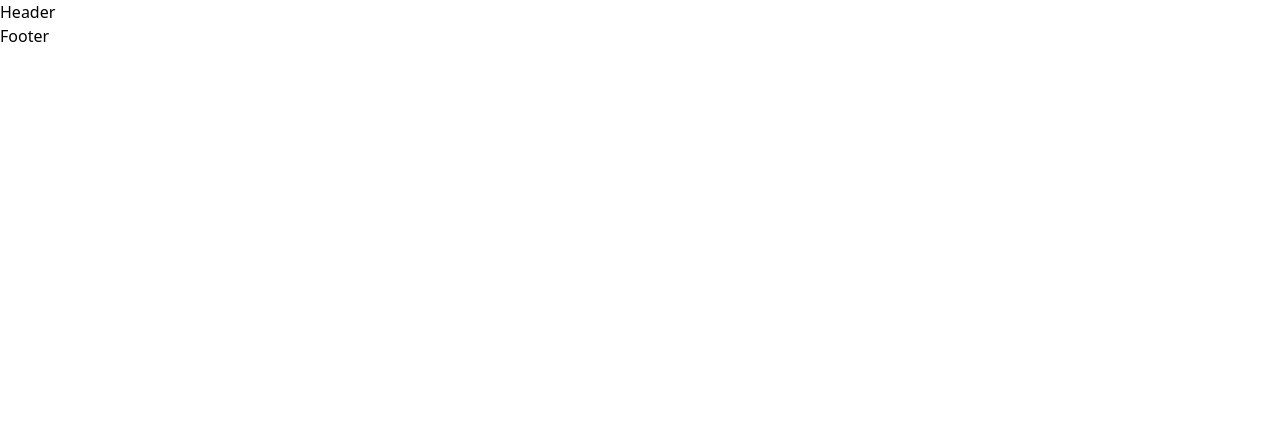
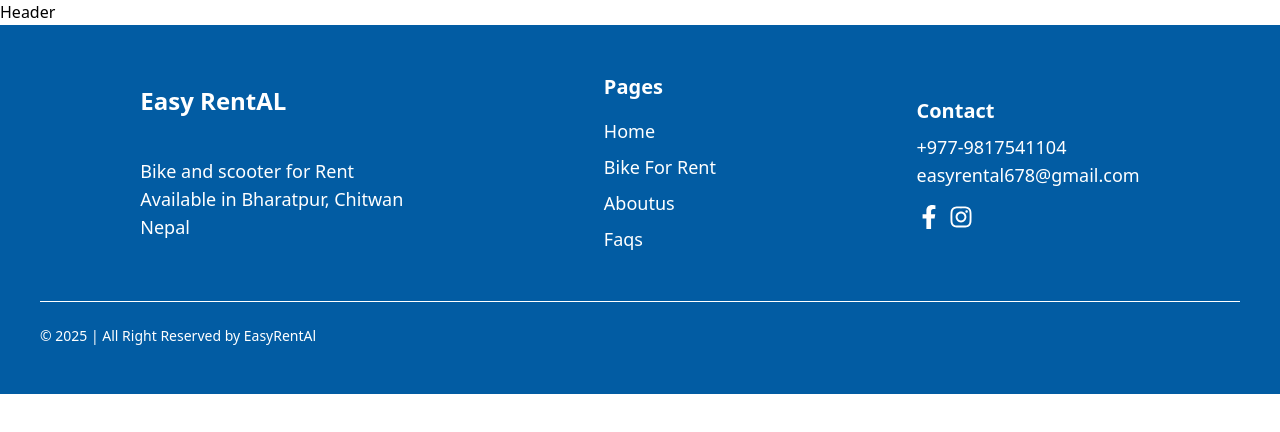
Before and after one commit to preranathapaa/EasyRental-Frontend, a React (Vite) app: page / in a window 1280 px wide. Shown: the top 432 px of the page. Built offline with nearby package versions, Linux system fonts and the light colour scheme.

Commit message:
footer created

```diff
--- a/src/components/footer/Footer.jsx
+++ b/src/components/footer/Footer.jsx
@@ -1,9 +1,63 @@
 import React from 'react'
+import { FaFacebookF } from "react-icons/fa";
+import { FaInstagram } from "react-icons/fa";
+const Footer = () => {
+    return (
+        <>
+            <footer className="bg-[#025CA3] text-[#FFFFFF] px-10 py-12 border-t">
+                <div className="max-w-7xl flex  justify-around items-center">
+                    {/* Column 1: Logo and Description */}
+                    <div>
+                         <div className=" mb-10 text-2xl font-bold text-[#FFFFFF]">
+          Easy <span className="text-[#FFFFFF]">RentAL</span>
+        </div>
 
-const Footer = () => {
-  return (
-    <div>Footer</div>
-  )
+                        <p className="text-lg font-medium">
+                            Bike and scooter for Rent<br />
+                            Available in Bharatpur, Chitwan<br />
+                            Nepal
+                        </p>
+                    </div>
+
+                    {/* Column 2: Page Links */}
+                    <div>
+                        <h3 className="text-xl font-bold mb-4">Pages</h3>
+                        <ul className="space-y-2 text-lg">
+                            <li><a href="/about" className="hover:underline">Home</a></li>
+                            <li><a href="/showroom" className="hover:underline">Bike For Rent</a></li>
+                            <li><a href="/contact" className="hover:underline">Aboutus</a></li>
+                            <li><a href="/legal" className="hover:underline">Faqs</a></li>
+                        </ul>
+                    </div>
+
+                    {/* Column 3: Newsletter */}
+                    <div className="md:col-span-1 lg:col-span-2">
+
+                        {/* Contact Info */}
+                        <div >
+                            <h3 className="text-xl font-bold mb-2">Contact</h3>
+                            <p className="text-lg">+977-9817541104</p>
+                            <p className="text-lg">easyrental678@gmail.com</p>
+                        </div>
+                        <div className="mt-4 flex gap-2">
+                            <a href="https://facebook.com" target="_blank" rel="noreferrer" className="text-[#ffff] text-2xl">
+                                <FaFacebookF />
+                            </a>
+                            <a href="https://instagram.com" target="_blank" rel="noreferrer" className="text-[#ffff] text-2xl">
+                                <FaInstagram />
+                            </a>
+                        </div>
+                    </div>
+                    </div>
+                    {/* Bottom Bar */}
+                <div className="mt-12 border-t pt-6 flex flex-col md:flex-row justify-between text-sm text-center md:text-left">
+                    <p>© 2025 | All Right Reserved by EasyRentAl</p>
+
+                </div>
+
+            </footer>
+        </>
+    )
 }
 
 export default Footer
```
